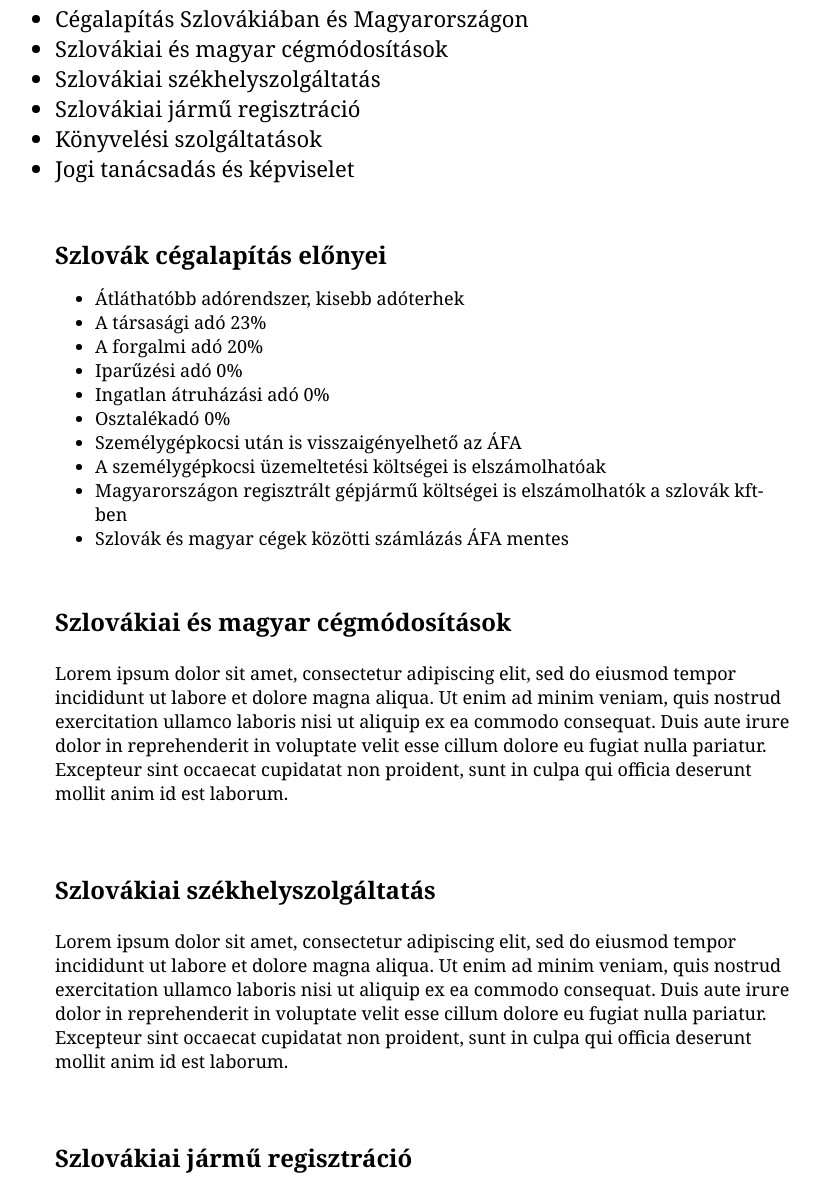
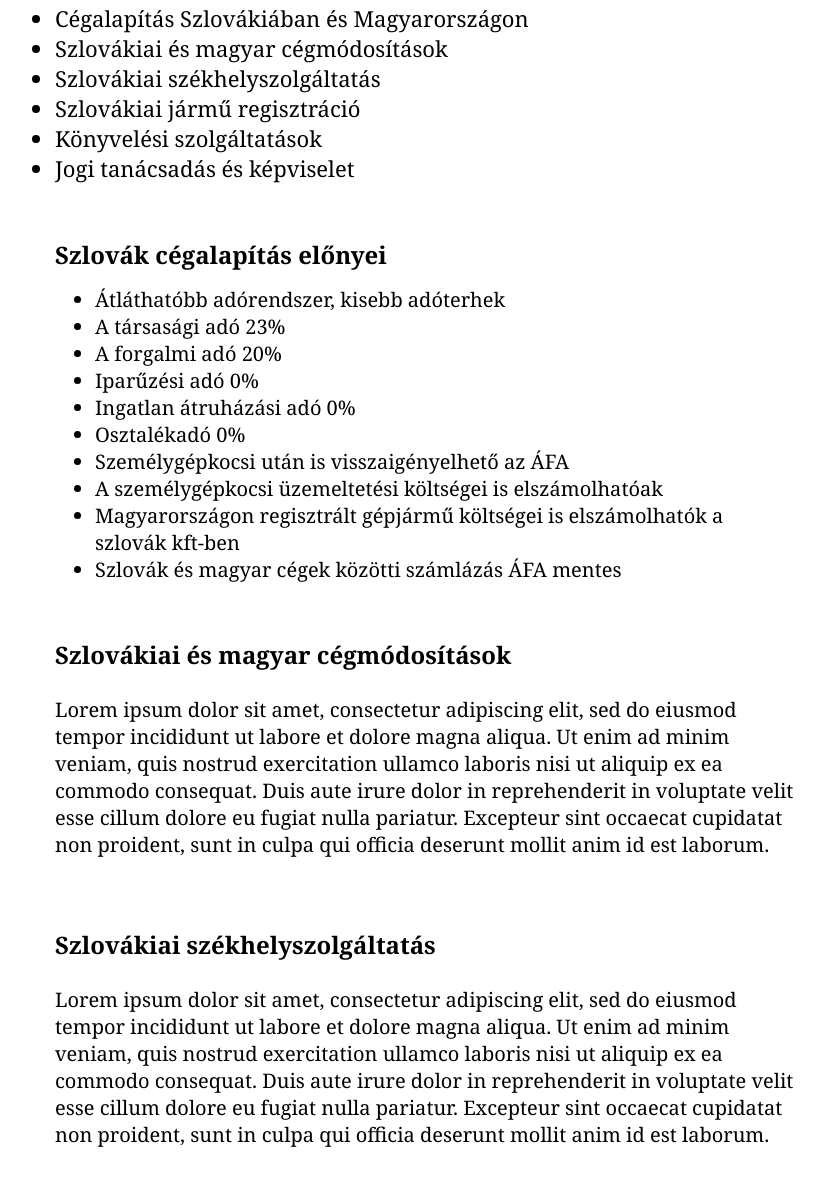
Before and after one commit to tompascall/evol, a plain HTML site: page index.html in a window 1280 px wide. Shown: the part 1023-2205 px from the top of the page, without its empty margins (25-849 px from the left). Drawn offline with nearby package versions, Linux system fonts and the light colour scheme; a web font is replaced by a local one.

Commit message:
adjust font size

```diff
--- a/css/main.css
+++ b/css/main.css
@@ -165,10 +165,10 @@ section.subsection h4 {
 }
 
 section.subsection p {
-  font-size: 18px;
+  font-size: 20px;
 }
 section.subsection li {
-  font-size: 18px;
+  font-size: 20px;
 }
 
 #magyar-partner, #szlovak-partner, #magyar-iroda, #szlovak-iroda {
```
